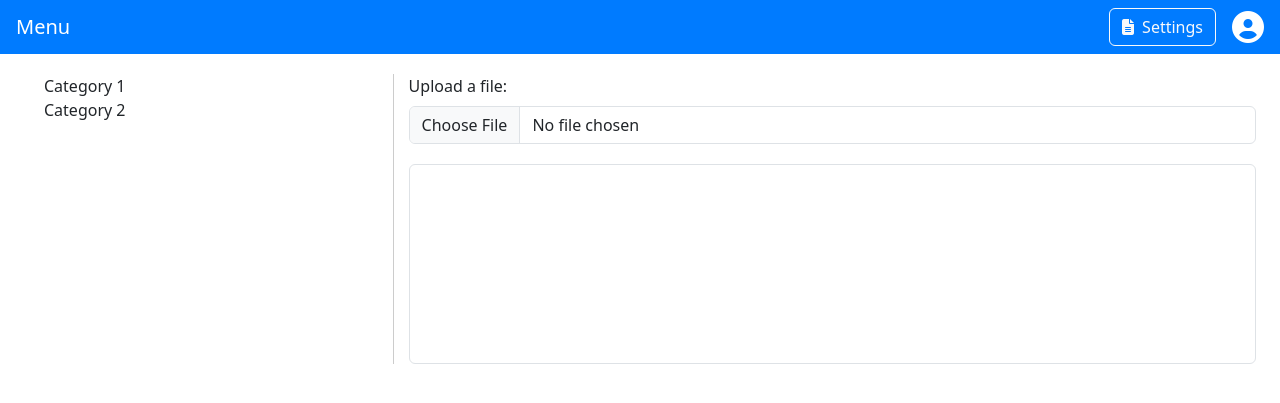
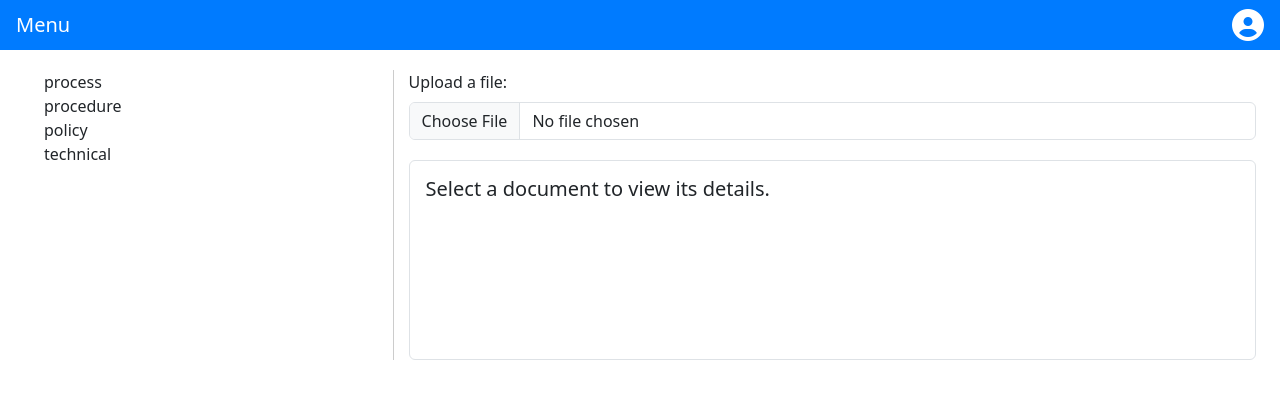
Before and after one commit to Ubaidullah28/classifier, a Django app: page /dashboard/ in a window 1280 px wide. Shown: the top 403 px of the page. Run offline with Django 4.2, Linux system fonts and the light colour scheme; some libraries are stand-ins or nearby versions.

Commit message:
tree shown

```diff
--- a/accounts/templates/accounts/dashboard.html
+++ b/accounts/templates/accounts/dashboard.html
@@ -1,3 +1,4 @@
+{% load static %}
 <!DOCTYPE html>
 <html lang="en">
 <head>
@@ -42,6 +43,8 @@
       width: 30%;
       border-right: 1px solid #ccc;
       padding-right: 15px;
+      max-height: 80vh;
+      overflow-y: auto;
     }
 
     .right-panel {
@@ -68,62 +71,34 @@
 <nav class="navbar navbar-custom px-3">
   <span class="navbar-brand mb-0 h1">Menu</span>
 
-  <!-- Document Classifier Button -->
+  {% if is_admin %}
   <a href="{% url 'settings' %}" class="btn btn-outline-light ms-auto me-3">
-    <i class="fas fa-file-alt me-1"></i> Settings
+    <i class="fas fa-cog me-1"></i> Settings
   </a>
+  {% endif %}
 
-  <!-- User Dropdown -->
   <div class="dropdown">
     <a href="#" class="d-flex align-items-center text-white text-decoration-none dropdown-toggle" id="userDropdown" data-bs-toggle="dropdown" aria-expanded="false">
       <i class="fas fa-user-circle fa-2x"></i>
     </a>
     <ul class="dropdown-menu dropdown-menu-end text-center" aria-labelledby="userDropdown">
-      <li><a class="dropdown-item" href="{% url 'logout' %}">Logout</a></li>
+      {% if user_first_name %}
+      <li><span class="dropdown-item-text">{{ user_first_name }} {{ user_last_name }}</span></li>
+      <li><hr class="dropdown-divider"></li>
+      {% endif %}
+      {% if is_admin %}
+      <li><a class="dropdown-item" href="{% url 'settings' %}"><i class="fas fa-cog me-1"></i> Settings</a></li>
+      {% endif %}
+      <li><a class="dropdown-item" href="{% url 'logout' %}"><i class="fas fa-sign-out-alt me-1"></i> Logout</a></li>
     </ul>
   </div>
 </nav>
 
-
 <!-- Main content area -->
 <div class="container-flex px-4">
   <!-- Left tree panel -->
-  <div class="left-panel tree">
-    <ul>
-      <li onclick="toggleSub(this)">Category 1
-        <ul style="display:none;">
-          <li onclick="toggleSub(this)">Subcategory 1.1
-            <ul style="display:none;">
-              <li>Description 1.1.1</li>
-              <li>Description 1.1.2</li>
-            </ul>
-          </li>
-          <li onclick="toggleSub(this)">Subcategory 1.2
-            <ul style="display:none;">
-              <li>Description 1.2.1</li>
-              <li>Description 1.2.2</li>
-            </ul>
-          </li>
-
-        </ul>
-      </li>
-       <li onclick="toggleSub(this)">Category 2
-        <ul style="display:none;">
-          <li onclick="toggleSub(this)">Subcategory 2.1
-            <ul style="display:none;">
-              <li>Description 2.1.1</li>
-              <li>Description 2.1.2</li>
-            </ul>
-          </li>
-          <li onclick="toggleSub(this)">Subcategory 2.2
-            <ul style="display:none;">
-              <li>Description 2.2.1</li>
-              <li>Description 2.2.2</li>
-            </ul>
-          </li>
-        </ul>
-      </li>
-    </ul>
+  <div class="left-panel tree" id="treeContainer">
+    Loading tree...
   </div>
 
   <!-- Right panel with upload and result -->
@@ -133,8 +108,9 @@
       <input type="file" class="form-control" id="fileUpload">
     </div>
 
-    <div class="result-area border rounded p-3" style="min-height: 200px;">
+    <div class="result-area border rounded p-3" style="min-height: 200px;" id="resultArea">
       <!-- Results will appear here -->
+      <h5>Select a document to view its details.</h5>
     </div>
   </div>
 </div>
@@ -142,16 +118,55 @@
 <!-- Bootstrap JS Bundle -->
 <script src="https://cdn.jsdelivr.net/npm/bootstrap@5.3.0/dist/js/bootstrap.bundle.min.js"></script>
 
-<!-- Simple toggle logic for tree -->
 <script>
-  function toggleSub(el) {
-    event.stopPropagation();
-    const sublist = el.querySelector("ul");
-    if (sublist) {
-      sublist.style.display = sublist.style.display === "none" ? "block" : "none";
-    }
+  // Load JSON and build tree
+  fetch("{% static 'accounts/data.json' %}") // <-- change path if needed
+    .then(res => res.json())
+    .then(data => buildTree(data))
+    .catch(err => document.getElementById('treeContainer').innerText = 'Failed to load tree');
+
+  function buildTree(data) {
+    const treeContainer = document.getElementById('treeContainer');
+    const ul = document.createElement('ul');
+
+    data.forEach(category => {
+      const li = document.createElement('li');
+      li.textContent = category.CategoryName;
+      li.addEventListener('click', function (e) {
+        e.stopPropagation();
+        const subUl = this.querySelector('ul');
+        if (subUl) subUl.style.display = subUl.style.display === 'none' ? 'block' : 'none';
+      });
+
+      const subUl = document.createElement('ul');
+      subUl.style.display = 'none';
+
+      category.SubCategory.forEach(sub => {
+        const subLi = document.createElement('li');
+        subLi.textContent = sub.SubCategoryName;
+        subLi.addEventListener('click', function (e) {
+          e.stopPropagation();
+          showDescription(category.CategoryName, sub.SubCategoryName, sub.Description);
+        });
+        subUl.appendChild(subLi);
+      });
+
+      li.appendChild(subUl);
+      ul.appendChild(li);
+    });
+
+    treeContainer.innerHTML = '';
+    treeContainer.appendChild(ul);
+  }
+
+  function showDescription(category, subcategory, description) {
+    const area = document.getElementById('resultArea');
+    area.innerHTML = `
+      <h5><strong>Category:</strong> ${category}</h5>
+      <h6><strong>Subcategory:</strong> ${subcategory}</h6>
+      <p>${description}</p>
+    `;
   }
 </script>
-
 </body>
 </html>
--- a/accounts/urls.py
+++ b/accounts/urls.py
@@ -1,6 +1,7 @@
 from django.urls import path
 from . import views
 from .views import dashboard_view
+
 
 
 urlpatterns = [
@@ -13,4 +14,5 @@ urlpatterns = [
     path('update-user/', views.update_user_view, name='update_user'),
     path('add_user', views.add_user_view, name='add_user'),
 
+
 ]
--- a/config/settings.py
+++ b/config/settings.py
@@ -77,6 +77,8 @@ TEMPLATES = [
 
 WSGI_APPLICATION = 'config.wsgi.application'
 
+STATIC_URL = '/static/'
+
 
 # Database
 # https://docs.djangoproject.com/en/4.2/ref/settings/#databases
--- a/config/urls.py
+++ b/config/urls.py
@@ -16,8 +16,18 @@ Including another URLconf
 """
 from django.contrib import admin
 from django.urls import path, include
+from django.conf import settings
+from django.conf.urls.static import static
 
 urlpatterns = [
     path('', include('accounts.urls')),
     path('admin/', admin.site.urls),
+
+
 ]
+
+
+
+# Serve static files during development
+if settings.DEBUG:
+    urlpatterns += static(settings.STATIC_URL, document_root=settings.STATIC_ROOT)
```
Also changed, not shown: accounts/templates/accounts/settings.html (+102 -0 lines), accounts/static/accounts/data.json (renamed from accounts/output.json), accounts/static/accounts/fakejson.py (renamed from accounts/fakejson.py).
